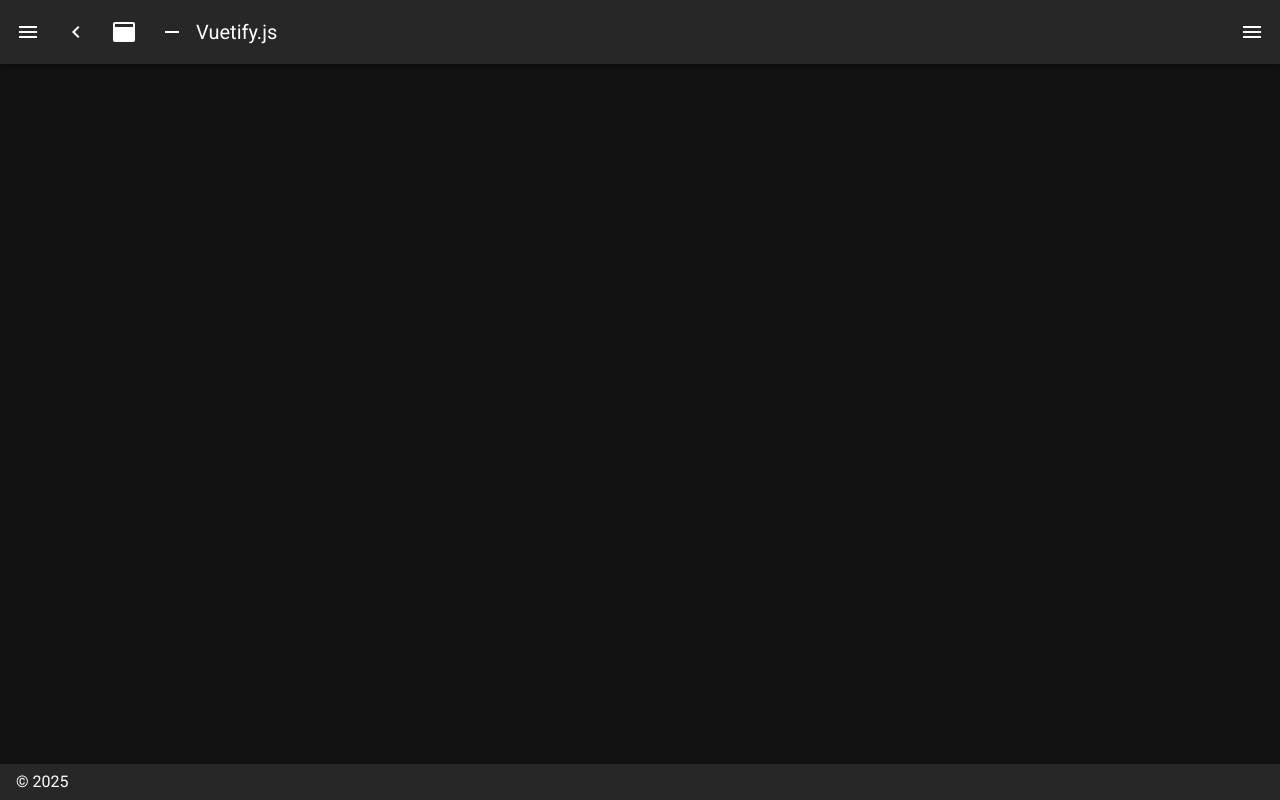
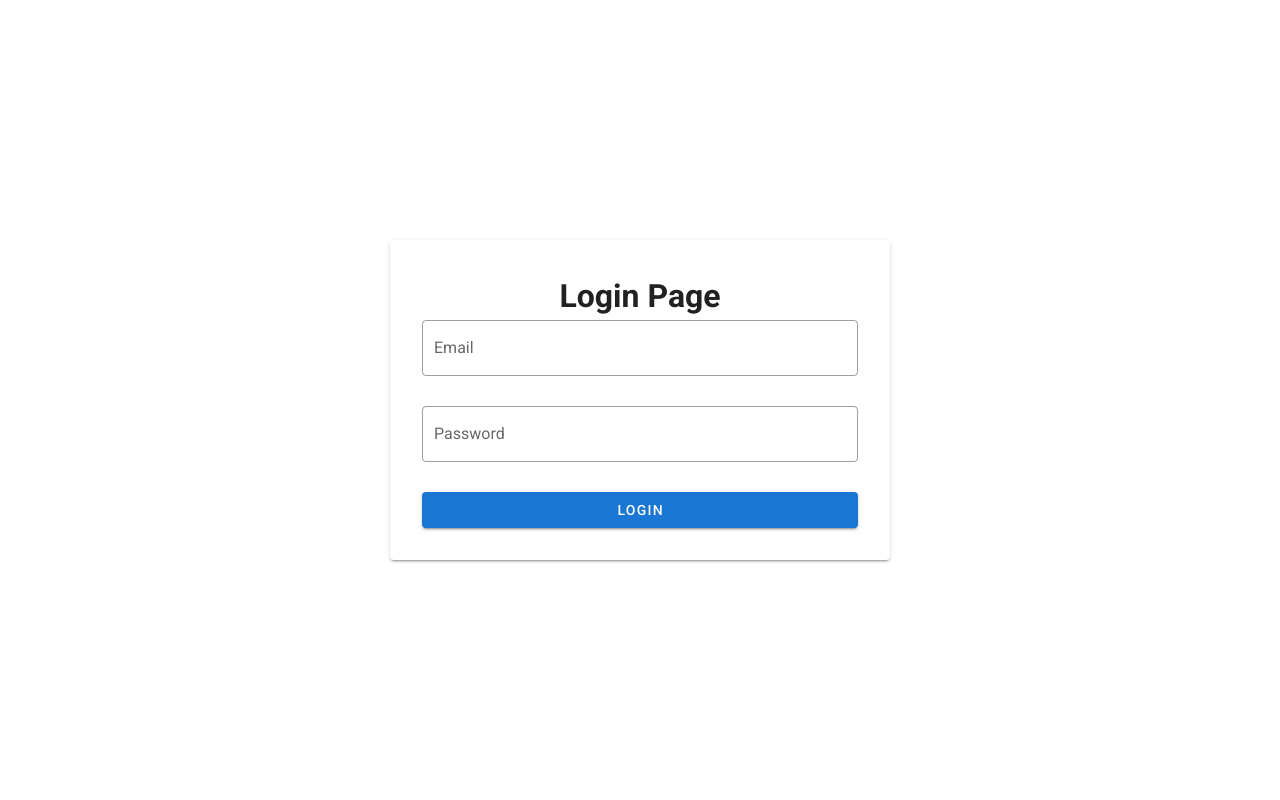
Before and after one commit to Ronil29/Nil-qr-app, a Nuxt app: page /auth/signin in a window 1280 px wide. Before the commit this address had no page. Built offline with nearby package versions, Linux system fonts and the light colour scheme.

Commit message:
Added login Page

```diff
--- /dev/null
+++ b/layouts/auth.vue
@@ -0,0 +1,5 @@
+<template>
+    <v-app>
+        <Nuxt/>
+    </v-app>
+</template>
--- a/layouts/default.vue
+++ b/layouts/default.vue
@@ -106,7 +106,11 @@
           icon: 'mdi-chart-bubble',
           title: 'Inspire',
           to: '/inspire'
-        }
+        },
+
+
+
+
       ],
       miniVariant: false,
       right: true,
--- a/nuxt.config.js
+++ b/nuxt.config.js
@@ -47,7 +47,7 @@
   vuetify: {
     customVariables: ['~/assets/variables.scss'],
     theme: {
-      dark: true,
+      dark: false,
       themes: {
         dark: {
           primary: colors.blue.darken2,
--- /dev/null
+++ b/pages/auth/signin.vue
@@ -0,0 +1,27 @@
+<template>
+    <div class="d-flex align-center justify-center" style="height: 100vh;">
+        <v-card width="500" class="pa-8 text-center">
+            <h1 class="my=">Login Page</h1>
+
+            <v-form>
+
+                <v-text-field label="Email" outlined prepend-inner-icon=""></v-text-field>
+                <v-text-field label="Password" outlined prepend-inner-icon=""></v-text-field>
+                <v-btn color="primary" block>Login</v-btn>
+            </v-form>
+
+        </v-card>
+    </div>
+</template>
+
+
+
+
+
+
+
+
+
+<script>
+export default {layout: "auth"}
+</script>
```
